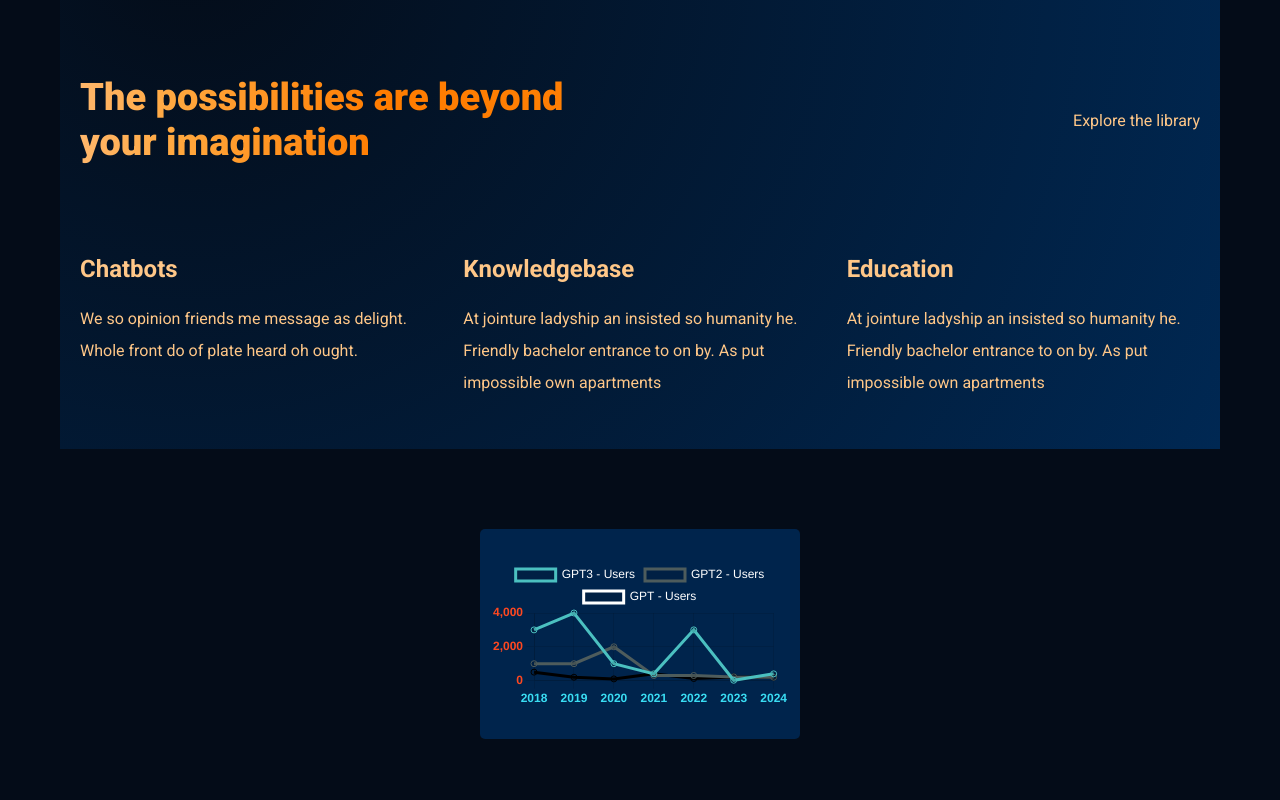
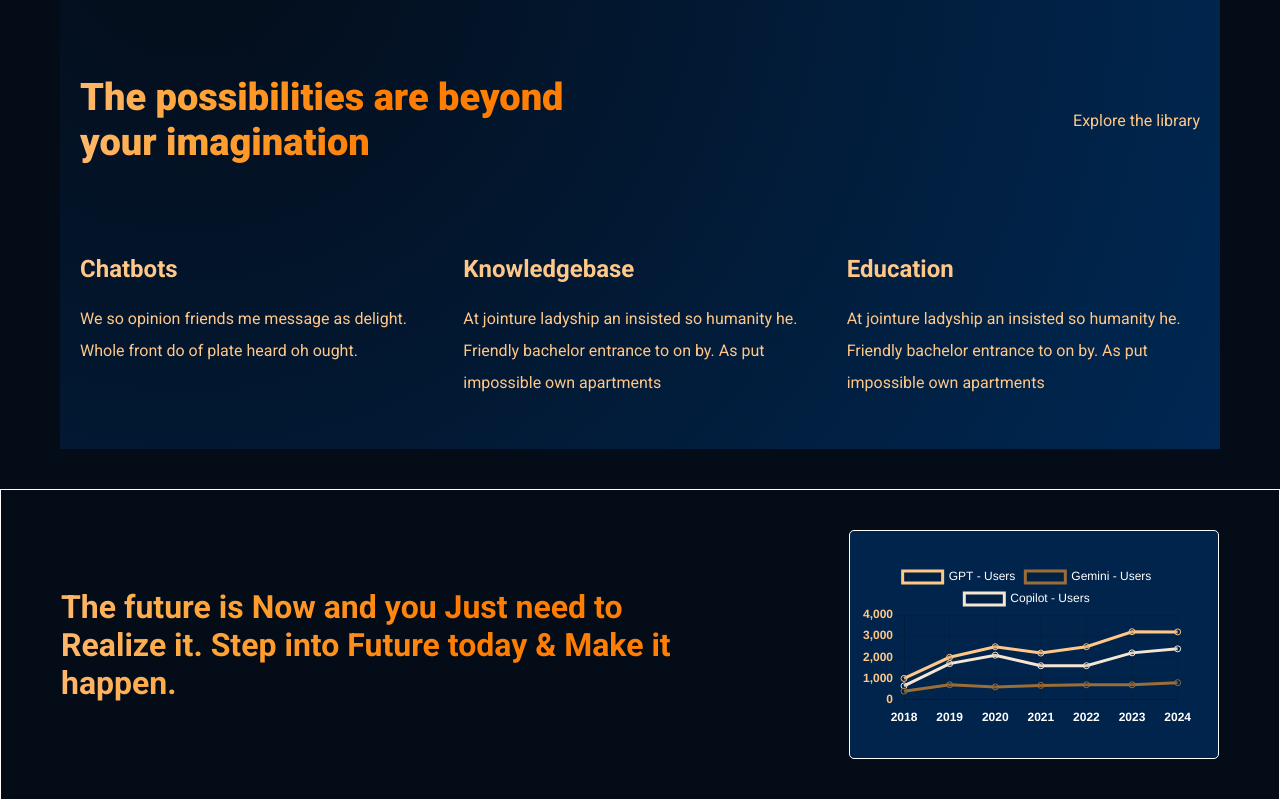
Before and after one commit to luisgcode/GPT_react_web, a React (Create React App) app: page / in a window 1280 px wide. Shown: the part 984-1784 px from the top of the page. Before the commit the page ends 1763 px from the top, so only its background shows below. Built offline with nearby package versions, Linux system fonts and the light colour scheme.

Commit message:
Adjusting chart colors

```diff
--- a/src/components/graphics/GRAPH_DATA.js
+++ b/src/components/graphics/GRAPH_DATA.js
@@ -2,19 +2,19 @@ export const lineChartData = {
   labels: ["2018", "2019", "2020", "2021", "2022", "2023", "2024"],
   datasets: [
     {
-      label: "GPT3 - Users",
-      data: [3000, 4000, 1000, 400, 3002, 20, 400],
-      borderColor: "rgba(75, 192, 192)",
+      label: "GPT - Users",
+      data: [1000, 2000, 2500, 2200, 2502, 3210, 3200],
+      borderColor: "#ffc788",
     },
     {
-      label: "GPT2 - Users",
-      data: [1000, 1000, 2000, 300, 302, 220, 200],
-      borderColor: "rgba(78, 092, 92)",
+      label: "Gemini - Users",
+      data: [400, 700, 600, 670, 702, 700, 800],
+      borderColor: "#9b6d39",
     },
     {
-      label: "GPT - Users",
-      data: [500, 200, 100, 400, 122, 220, 200],
-      borderColor: "royalble",
+      label: "Copilot - Users",
+      data: [650, 1700, 2100, 1600, 1602, 2210, 2400],
+      borderColor: "#f5e5d3",
     },
   ],
 };
--- a/src/components/graphics/Graphlinear.css
+++ b/src/components/graphics/Graphlinear.css
@@ -1,13 +1,18 @@
 .graph-center {
   width: 100%;
-
   display: flex;
   align-items: center;
   justify-content: center;
+  border: 1px solid white;
+  h1 {
+  }
 }
 
 .graph-container {
-  max-width: 1000px;
+  width: 700px;
+
+  border: 1px solid white;
+  max-width: 100%;
   padding: 3rem 1rem;
   border-radius: 5px;
   background: #00244c;
--- a/src/components/graphics/Graphlinear.js
+++ b/src/components/graphics/Graphlinear.js
@@ -32,7 +32,7 @@ const Graphlinear = () => {
     scales: {
       x: {
         ticks: {
-          color: "#39ddf3",
+          color: "white",
           font: {
             weight: "bold",
           },
@@ -40,7 +40,7 @@ const Graphlinear = () => {
       },
       y: {
         ticks: {
-          color: "#ff4820",
+          color: "#ffc788",
           font: {
             weight: "bold",
           },
@@ -58,6 +58,12 @@ const Graphlinear = () => {
   const data = {};
   return (
     <div className="graph-center">
+      <div className="section__margin">
+        <h1 className="gradient__text">
+          The future is Now and you Just need to Realize it. Step into Future
+          today & Make it happen.
+        </h1>
+      </div>
       <div className="graph-container section__margin">
         <Line className="lineGraph" options={options} data={lineChartData} />
       </div>
```
